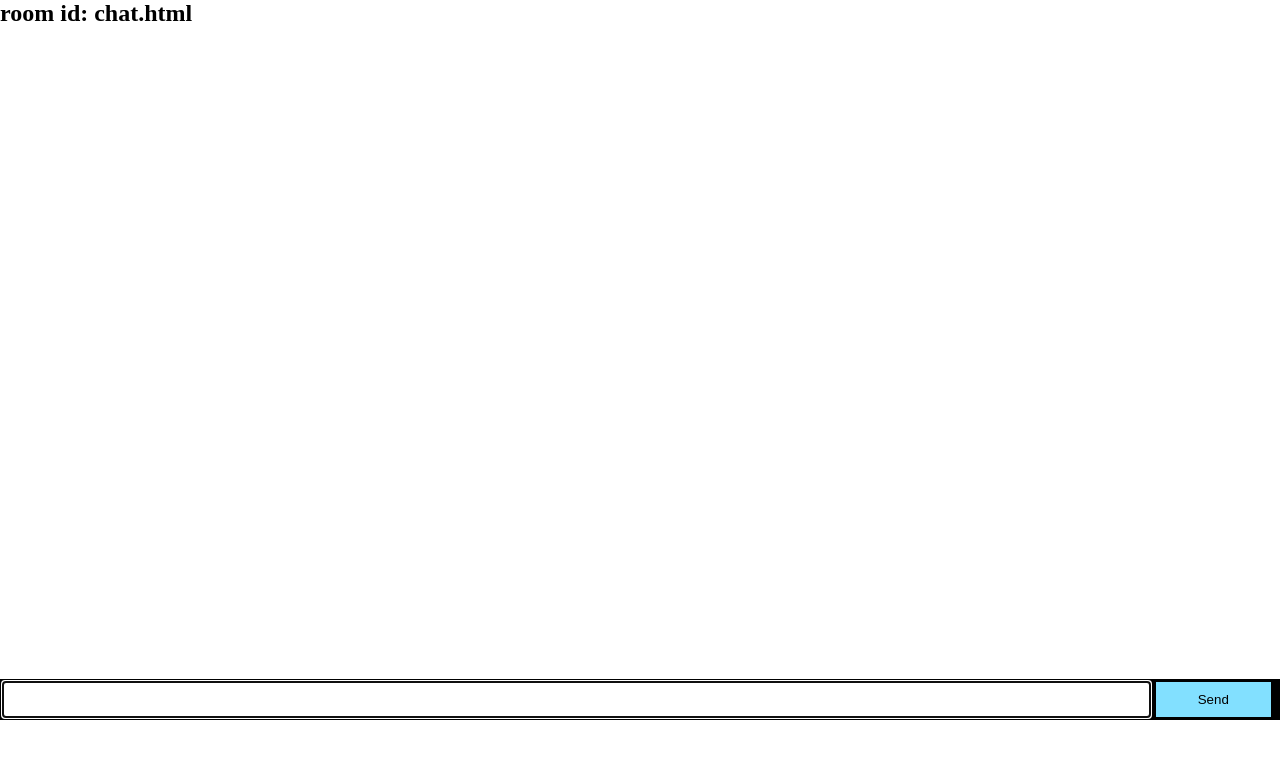
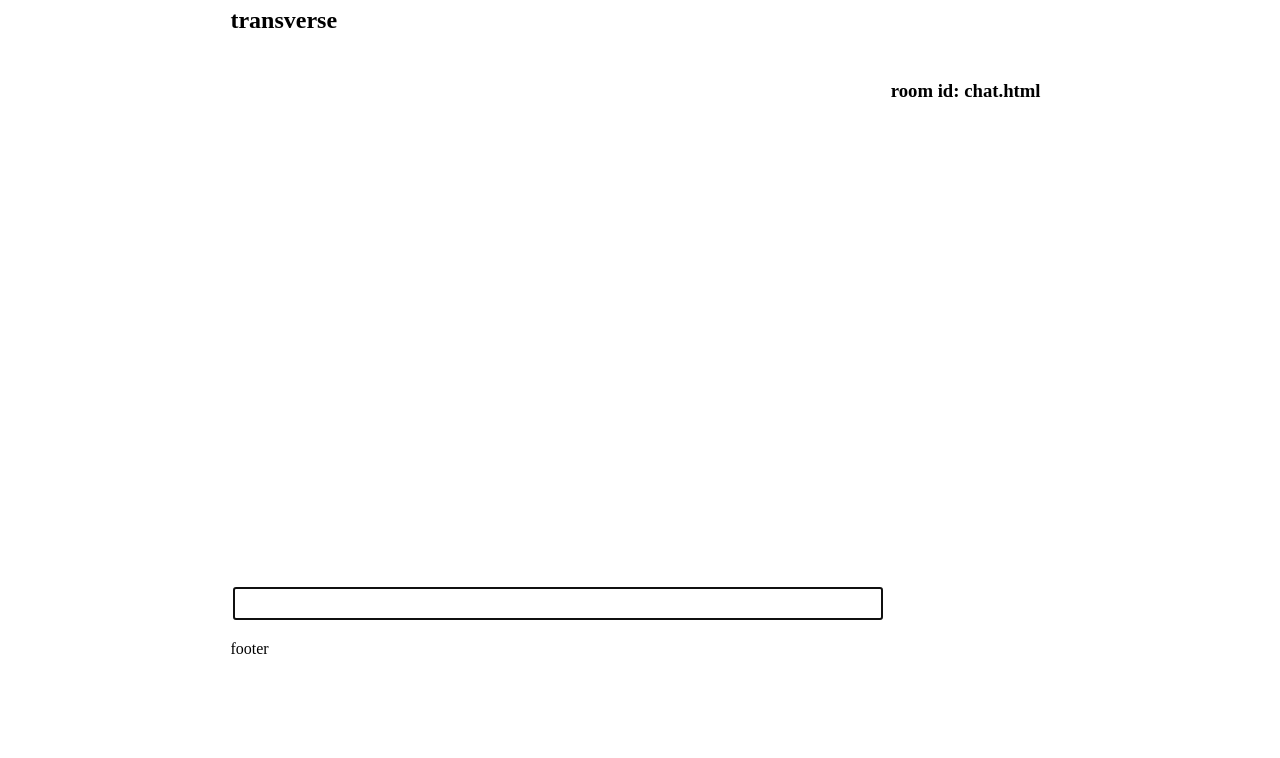
Before and after one commit to hershkumar/transverse, a website: page chat.html in a window 1280 px wide. Drawn offline with nearby package versions, Linux system fonts and the light colour scheme; some packages are replaced by stand-ins of ours; no server answers.

Commit message:
tweaked css

```diff
--- a/chat.html
+++ b/chat.html
@@ -25,17 +25,19 @@
 </head>
 <body>
     <header>
-        <h2 id='roomHeader'>room id: </h2>
+        <h2>transverse</h2>
     </header>
     <section id='chat'>
-    <ul id="messages"></ul>
-    <form action="">
-        <input id="m" autocomplete="off" autofocus/><button>Send</button>
-    </form>
+        <ul id="messages"></ul>
+        <form action="">
+            <input id="m" autocomplete="off" autofocus/>
+        </form>
     </section>
     <section id='sidebar'>
+        <h3 id='roomHeader'>room id: </h3>
     </section>
     <footer>
+        footer
     </footer>
 </body>
 </html>
--- a/public/css/stylesheet.css
+++ b/public/css/stylesheet.css
@@ -1,8 +1,72 @@
-* { margin: 0; padding: 0; box-sizing: border-box; }
-body {}
-form { background: #000; padding: 3px; position: fixed; bottom: 10%; width: 100%; }
-form input { border: 0; padding: 10px; width: 90%; margin-right: .5%; }
-form button { width: 9%; background: rgb(130, 224, 255); border: none; padding: 10px; }
-#messages { list-style-type: none; margin: 0; padding: 0; }
-#messages li { padding: 5px 10px; }
-#messages li:nth-child(odd) { background: #eee; }
+* {
+    margin: 0;
+    padding: 0;
+    box-sizing: border-box;
+}
+
+html, body {
+    width: 80%;
+    height: 100%;
+    margin: 0px 0px;
+    margin-left: auto;
+    margin-right: auto;
+}
+
+header {
+    display: block;
+    padding-top: 7px;
+    width: 100%;
+    height: 10%;
+}
+
+section {
+    display: inline-block;
+    height: 70%;
+}
+
+section#chat {
+    position: relative;
+    float: left;
+    width: 80%;
+}
+
+section#sidebar {
+    padding-left: 5px;
+    position: relative;
+    width: 20%;
+}
+
+footer {
+    display: block;
+    width: 100%;
+}
+
+#messages {
+    width: 100%;
+    height: 90%;
+    overflow: auto;
+    list-style-type: none;
+    margin: 0;
+    padding: 10px 0;
+}
+
+#messages li {
+    padding: 5px 10px;
+}
+
+#messages li:nth-child(odd) {
+    background: #eee;
+}
+
+form {
+    position: absolute;
+    padding: 3px;
+    bottom: 0;
+    width: 100%;
+    height: 10%;
+}
+
+form input {
+    width: 100%;
+    padding: 7px;
+}
```
